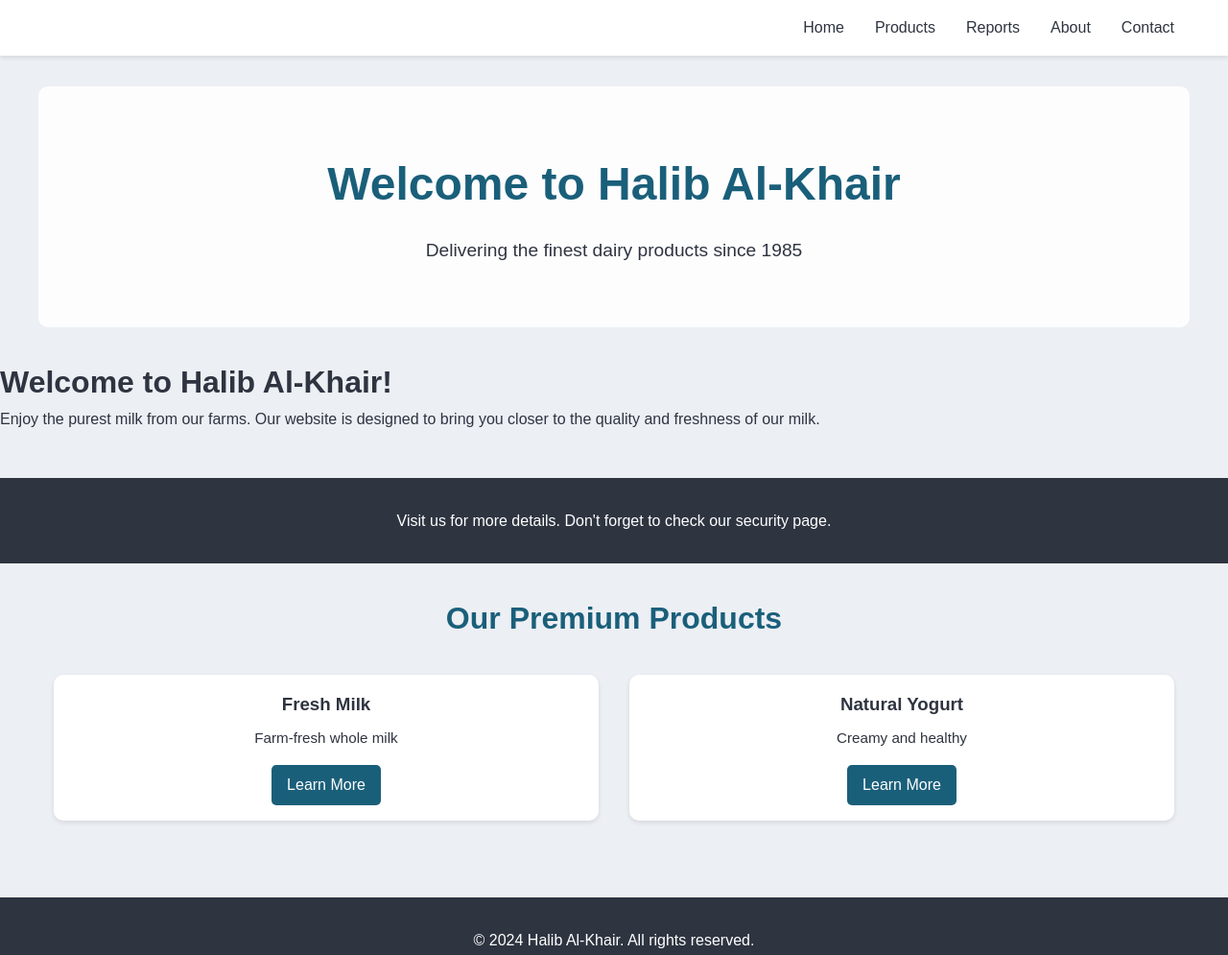
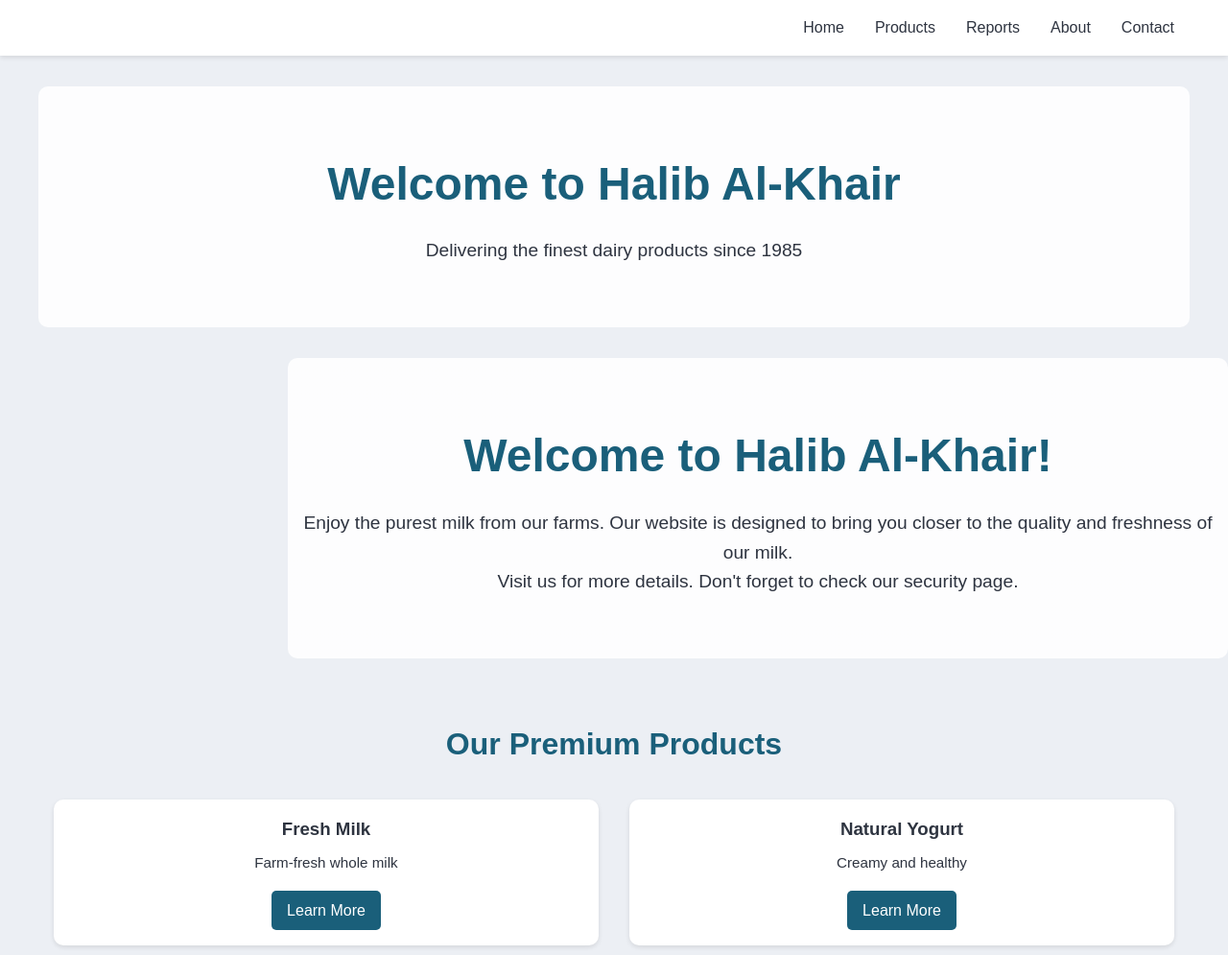
Before and after one commit to HemaEzzat123/challenge6, a plain HTML site: page index.html in a window 1280 px wide. Shown: the top 995 px of the page at 96% size. Drawn offline with Linux system fonts and the light colour scheme.

Commit message:
Update index.html

```diff
--- a/index.html
+++ b/index.html
@@ -197,19 +197,19 @@
 			<h1>Welcome to Halib Al-Khair</h1>
 			<p>Delivering the finest dairy products since 1985</p>
 		</section>
+				<section style="margin-left:300px ;" class="hero">
 
 	 <h1>Welcome to Halib Al-Khair!</h1>
     <p>
       Enjoy the purest milk from our farms. Our website is designed to bring you
       closer to the quality and freshness of our milk.
     </p>
-    <footer>
-      <p>
+		  <p>
         Visit us for more details. Don't forget to check our
         <a href="/.well-known/security.txt">security page</a>.
       </p>
-    </footer>
-		<!-- Fixed image path from a problematic relative path -->
+			</section>
+	<!-- Fixed image path from a problematic relative path -->
 		<section class="featured-products">
 			<h2>Our Premium Products</h2>
 			<div class="product-grid">
```
